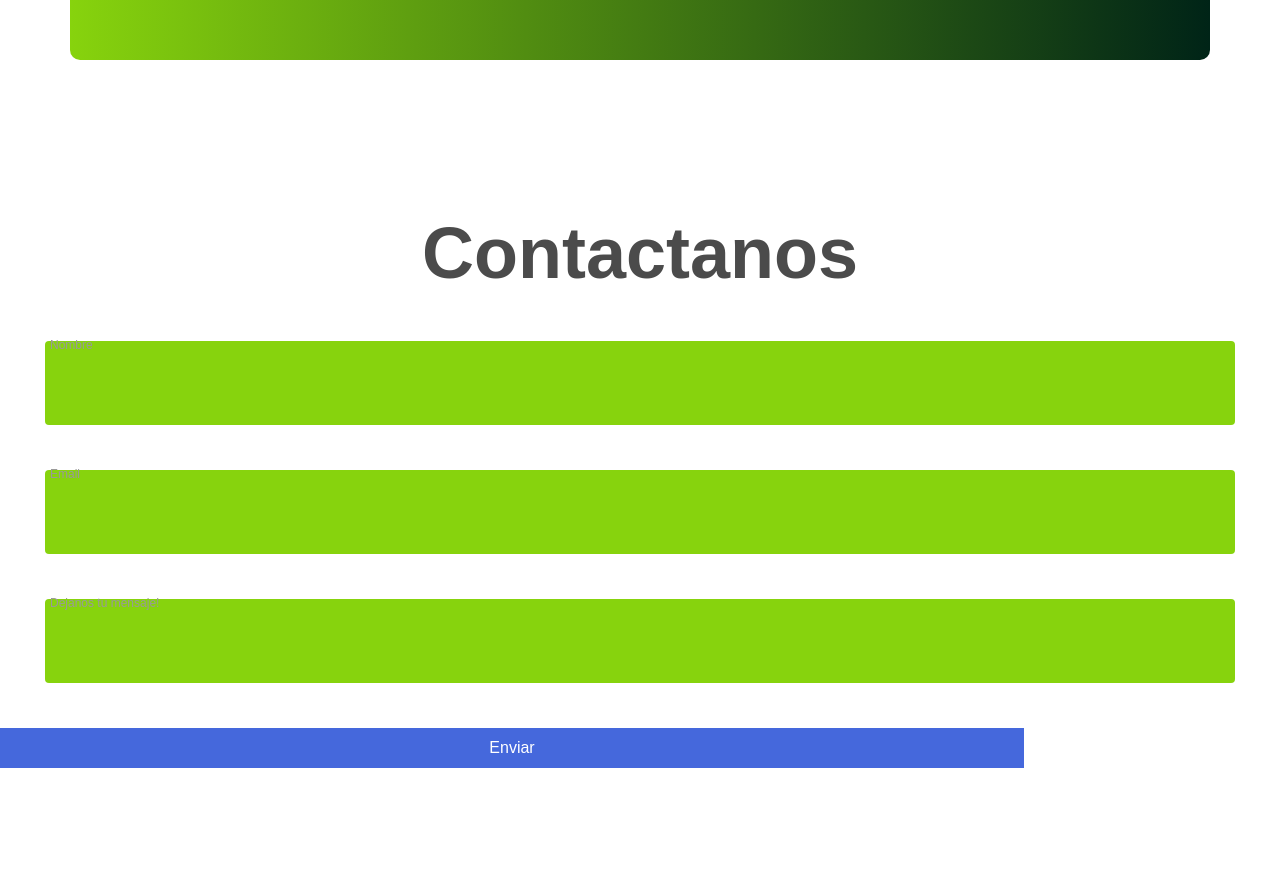
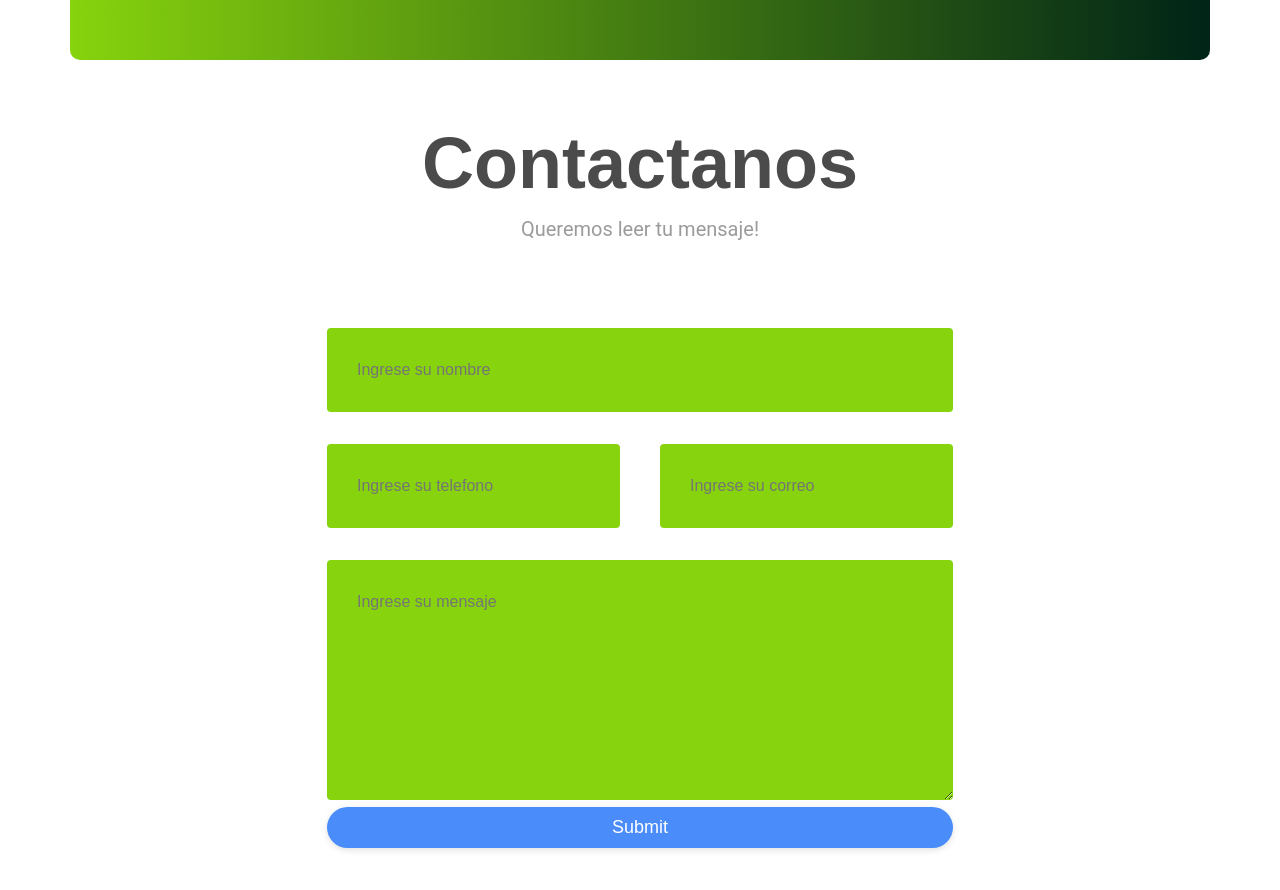
Before and after one commit to grismun23/proyectofinal3.github.io, a React (Create React App) app: page / in a window 1280 px wide. Shown: the part 2780-3670 px from the top of the page. Before the commit the page ends 3608 px from the top, so only its background shows below. Built offline with nearby package versions, Linux system fonts and the light colour scheme.

Commit message:
Ultimo cambio
modificacion final

```diff
--- a/public/app1.js
+++ b/public/app1.js
@@ -14,10 +14,8 @@ form.addEventListener("submit", e=>{
         warnings += `El nombre no es valido <br>`
         entrar = true
     }
-    if(!regexEmail.test(email.value)){
-        warnings += `El email no es valido <br>`
-        entrar = true
-    }
+
+
     if(mensaje.value.length <10){
         warnings += `Mensaje demasiado corto<br>`
         entrar = true
--- a/public/index.html
+++ b/public/index.html
@@ -75,34 +75,6 @@
       To begin the development, run `npm start` or `yarn start`.
       To create a production bundle, use `npm run build` or `yarn build`.
     -->
-    <form Action="https://formspree.io/f/xyyvqpln"
-    Method="POST" id="form">
-      <div class="form">
-          <h1>Contactanos</h1>
-          <div class="grupo">
-              <input type="text" name="" id="name" ><span class="barra"></span>
-              <label for="">Nombre</label>
-          </div>
-          <div class="grupo">
-              <input type="email" name="" id="email" ><span class="barra"></span>
-              <label for="">Email</label>
-          </div>
-          <div class="grupo">
-              <input type="text" name="" id="mensaje" ><span class="barra"></span>
-              <label for="">Dejanos tu mensaje!</label>
-          </div>
 
-          <button type="submit">Enviar</button>
-          <p class="warnings" id="warnings"></p>
-      </div>
-  </form>
-  <div class="tabla">
-    <table>
-      <th></th>
-      <th></th>
-      <th></th>
-      <th></th>
-
-  <script src="app1.js"></script>
   </body>
 </html>
--- a/src/App.js
+++ b/src/App.js
@@ -22,7 +22,7 @@ function App() {
     <div>
    <Slider2/>
    </div>
-
+    <Contact />
     </div>
   );
 }
--- a/src/Contact/Components/contacto.js
+++ b/src/Contact/Components/contacto.js
@@ -22,25 +22,25 @@ Method="POST">
         <div class="row input-container">
             <div class="col-xs-12">
               <div class="styled-input wide">
-                <label htmlFor="nombre"> </label>
+                <label htmlFor="nombre" required> </label>
                 <input value={user.nombre} onChange={handleChange}type="text"name="nombre" placeholder="Ingrese su nombre"/>
               </div>
             </div>
           <div class="col-md-6 col-sm-12">
             <div class="styled-input">
-              <label htmlFor="telefono"></label>
+              <label htmlFor="telefono" required></label>
               <input value={user.telefono} onChange={handleChange} type="text" name="telefono" placeholder="Ingrese su telefono"/>
             </div>
           </div>
           <div class="col-md-6 col-sm-12">
             <div class="styled-input" style={{float:"right"}}>
-              <label htmlFor="correo"></label>
+              <label htmlFor="correo" required></label>
               <input value={user.correo} onChange={handleChange} type="email"name="correo" placeholder="Ingrese su correo"/>
             </div>
           </div>
             <div class="col-xs-12">
               <div class="styled-input wide">
-                <label htmlFor="mensaje"></label>
+                <label htmlFor="mensaje" required></label>
                   <textarea value={user.mensaje} onChange={handleChange} name="mensaje"placeholder="Ingrese su mensaje" />
                      <input class="btn-lrg submit-btn" disabled={disabled} type="submit" />
               </div>
```
